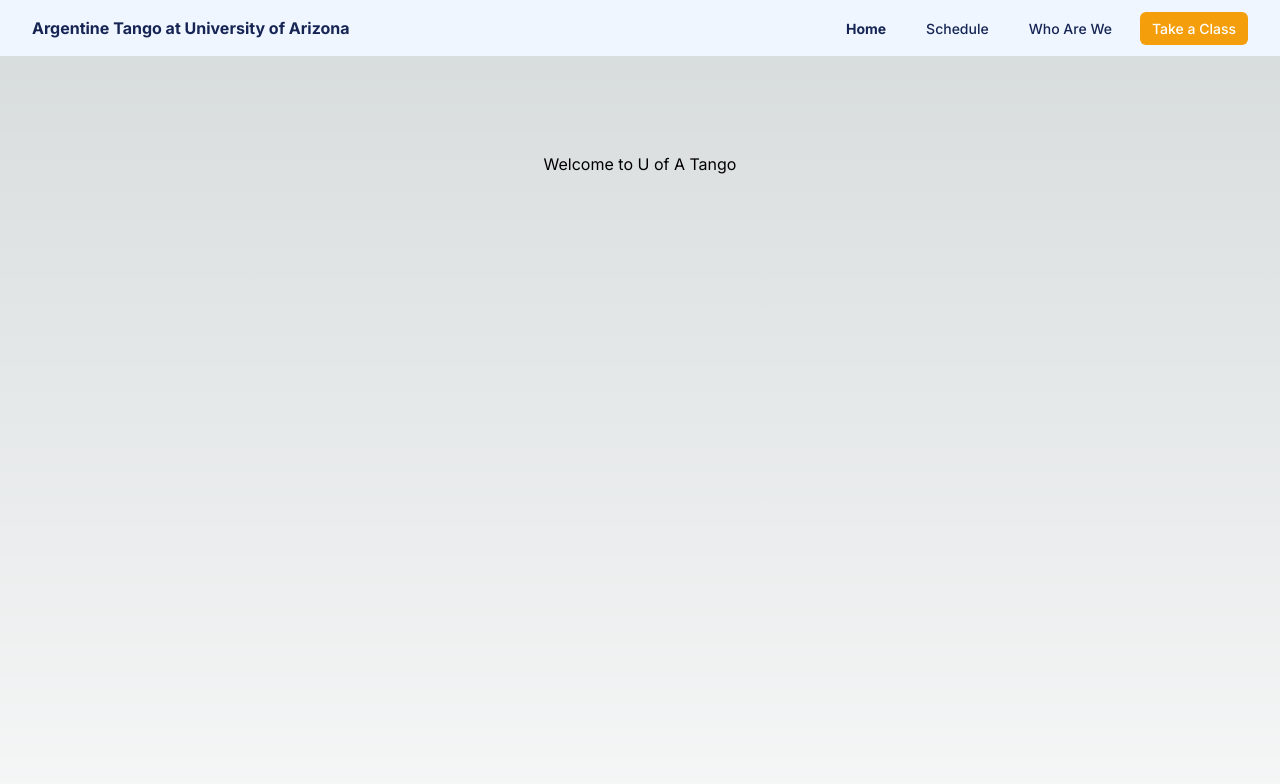
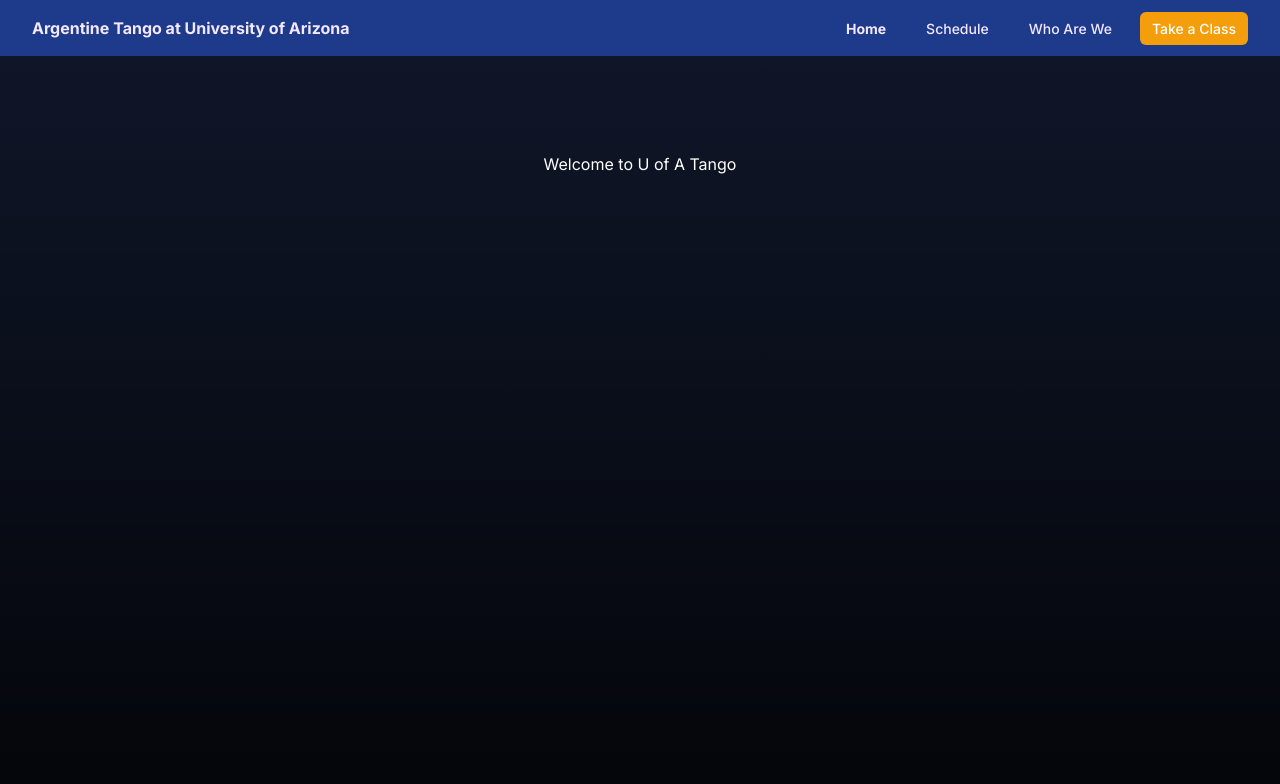
Before and after one commit to nefelin/uatango, a Next.js app: page / in a window 1280 px wide. Shown: the top 784 px of the page. Built offline with nearby package versions, Linux system fonts and the light colour scheme.

Commit message:
little fixes locks darkmode

```diff
--- a/src/app/globals.css
+++ b/src/app/globals.css
@@ -2,19 +2,19 @@
 @tailwind components;
 @tailwind utilities;
 
+/*:root {*/
+/*  --foreground-rgb: 0, 0, 0;*/
+/*  --background-start-rgb: 214, 219, 220;*/
+/*  --background-end-rgb: 255, 255, 255;*/
+/*}*/
+
+/*@media (prefers-color-scheme: dark) {*/
 :root {
-  --foreground-rgb: 0, 0, 0;
-  --background-start-rgb: 214, 219, 220;
-  --background-end-rgb: 255, 255, 255;
+  --foreground-rgb: 255, 255, 255;
+  --background-start-rgb: 0, 0, 0;
+  --background-end-rgb: 0, 0, 0;
 }
-
-@media (prefers-color-scheme: dark) {
-  :root {
-    --foreground-rgb: 255, 255, 255;
-    --background-start-rgb: 0, 0, 0;
-    --background-end-rgb: 0, 0, 0;
-  }
-}
+/*}*/
 
 body {
   color: rgb(var(--foreground-rgb));
--- a/src/app/layout.tsx
+++ b/src/app/layout.tsx
@@ -7,7 +7,7 @@ import classes from "@/classes";
 const inter = Inter({ subsets: ["latin"] });
 
 export const metadata: Metadata = {
-  title: "Create Next App",
+  title: "U of A Argentine Tango",
   description: "Generated by create next app",
 };
 
@@ -17,8 +17,8 @@ export default function RootLayout({
   children: React.ReactNode;
 }) {
   return (
-    <html lang="en">
-      <body className={classes(inter.className, "dark:bg-[#10172A]")}>
+    <html lang="en" className="dark">
+      <body className={classes(inter.className, "dark:bg-[#10172A] dark")}>
         <Navbar />
         <main className="flex min-h-screen flex-col items-center justify-between lg:p-24 p-12">
           {children}
--- a/tailwind.config.ts
+++ b/tailwind.config.ts
@@ -1,20 +1,21 @@
-import type { Config } from 'tailwindcss'
+import type { Config } from "tailwindcss";
 
 const config: Config = {
+  darkMode: "class",
   content: [
-    './src/pages/**/*.{js,ts,jsx,tsx,mdx}',
-    './src/components/**/*.{js,ts,jsx,tsx,mdx}',
-    './src/app/**/*.{js,ts,jsx,tsx,mdx}',
+    "./src/pages/**/*.{js,ts,jsx,tsx,mdx}",
+    "./src/components/**/*.{js,ts,jsx,tsx,mdx}",
+    "./src/app/**/*.{js,ts,jsx,tsx,mdx}",
   ],
   theme: {
     extend: {
       backgroundImage: {
-        'gradient-radial': 'radial-gradient(var(--tw-gradient-stops))',
-        'gradient-conic':
-          'conic-gradient(from 180deg at 50% 50%, var(--tw-gradient-stops))',
+        "gradient-radial": "radial-gradient(var(--tw-gradient-stops))",
+        "gradient-conic":
+          "conic-gradient(from 180deg at 50% 50%, var(--tw-gradient-stops))",
       },
     },
   },
   plugins: [],
-}
-export default config
+};
+export default config;
```
